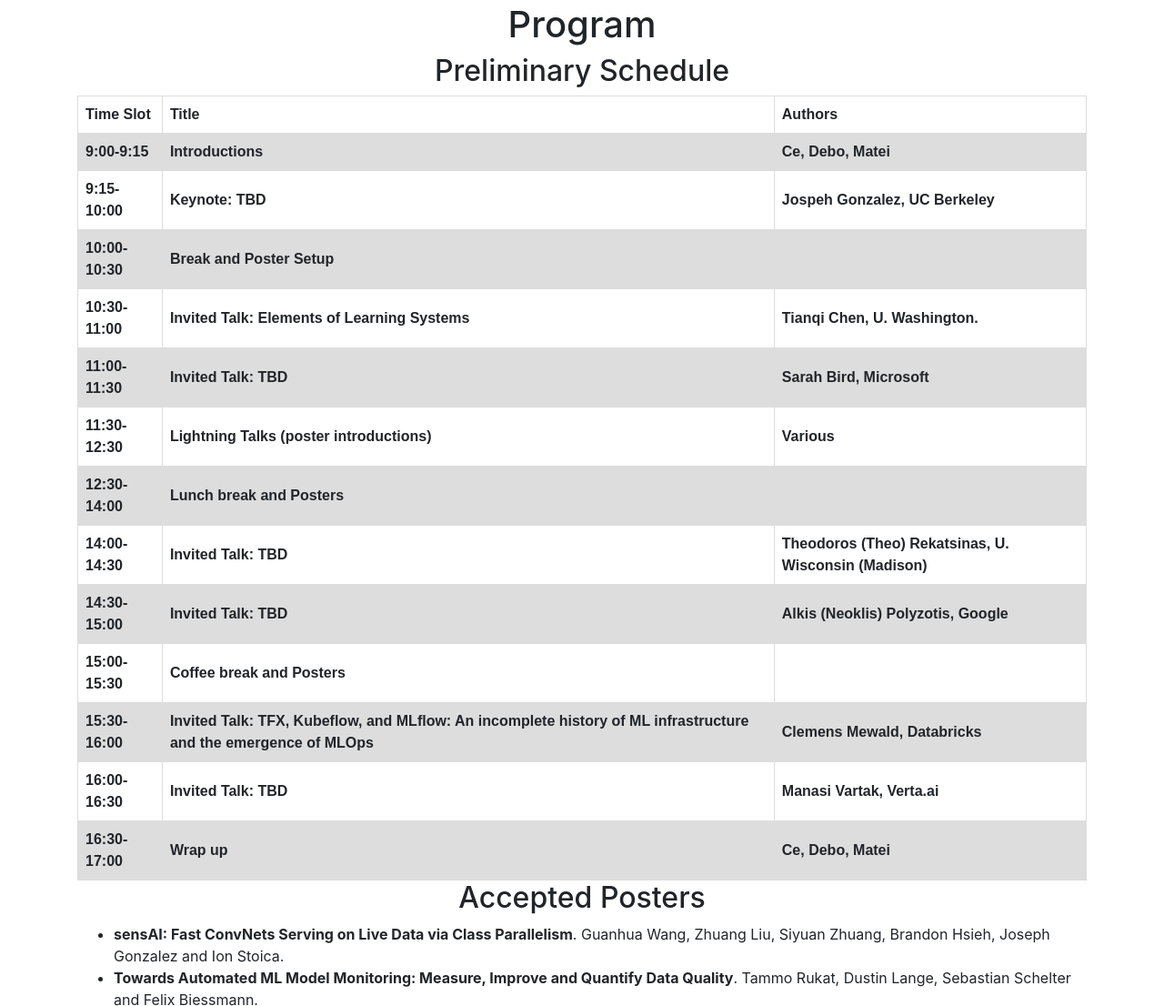
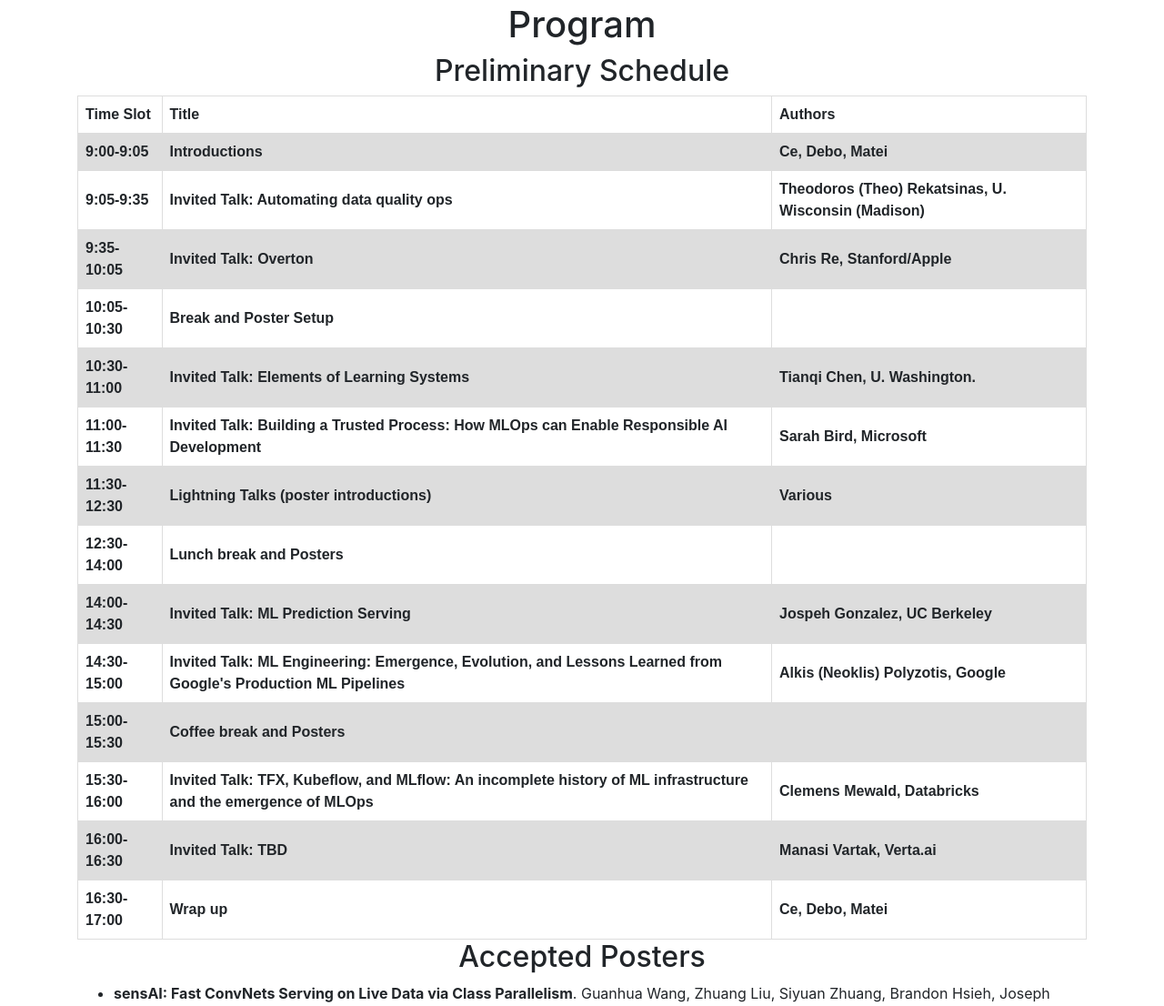
Before and after one commit to mlops-systems/mlops-systems.github.io, a plain HTML site: page index.html in a window 1280 px wide. Shown: the part 1791-2897 px from the top of the page at 91% size. Drawn offline with nearby package versions, Linux system fonts and the light colour scheme.

Commit message:
Update schedule (hopefully final)

```diff
--- a/index.html
+++ b/index.html
@@ -143,20 +143,20 @@
             <table style="width:100%">
               <tr>
                 <th>Time Slot</th> <th>Title</th> <th>Authors</th> </tr>
-                <th>9:00-9:15</th> <th>Introductions</th> <th>Ce, Debo, Matei</th> </tr>
-                <th>9:15-10:00</th> <th>Keynote: TBD</th> <th>Jospeh Gonzalez, UC Berkeley</th> </tr>
-                <th>10:00-10:30</th> <th>Break and Poster Setup</th> <th></th> </tr>
+                <th>9:00-9:05</th> <th>Introductions</th> <th>Ce, Debo, Matei</th> </tr>
+                <th>9:05-9:35</th> <th>Invited Talk: Automating data quality ops</th> <th>Theodoros (Theo) Rekatsinas, U. Wisconsin (Madison)</th> </tr>
+                <th>9:35-10:05</th> <th>Invited Talk: Overton</th> <th>Chris Re, Stanford/Apple</th> </tr>
+                <th>10:05-10:30</th> <th>Break and Poster Setup</th> <th></th> </tr>
                 <th>10:30-11:00</th> <th>Invited Talk: Elements of Learning Systems</th> <th>Tianqi Chen, U. Washington.</th> </tr>
-                <th>11:00-11:30</th> <th>Invited Talk: TBD</th> <th>Sarah Bird, Microsoft</th> </tr>
+                <th>11:00-11:30</th> <th>Invited Talk: Building a Trusted Process: How MLOps can Enable Responsible AI Development</th> <th>Sarah Bird, Microsoft</th> </tr>
                 <th>11:30-12:30</th> <th>Lightning Talks (poster introductions)</th> <th>Various</th> </tr>
                 <th>12:30-14:00</th> <th>Lunch break and Posters</th> <th></th> </tr>
-                <th>14:00-14:30</th> <th>Invited Talk: TBD</th> <th>Theodoros (Theo) Rekatsinas, U. Wisconsin (Madison)</th> </tr>
-                <th>14:30-15:00</th> <th>Invited Talk: TBD</th> <th>Alkis (Neoklis) Polyzotis, Google</th> </tr>
+                <th>14:00-14:30</th> <th>Invited Talk: ML Prediction Serving</th> <th>Jospeh Gonzalez, UC Berkeley</th> </tr>
+                <th>14:30-15:00</th> <th>Invited Talk: ML Engineering: Emergence, Evolution, and Lessons Learned from Google's Production ML Pipelines</th> <th>Alkis (Neoklis) Polyzotis, Google</th> </tr>
                 <th>15:00-15:30</th> <th>Coffee break and Posters</th> <th></th> </tr>
                 <th>15:30-16:00</th> <th>Invited Talk: TFX, Kubeflow, and MLflow: An incomplete history of ML infrastructure and the emergence of MLOps</th> <th>Clemens Mewald, Databricks</th> </tr>
                 <th>16:00-16:30</th> <th>Invited Talk: TBD</th> <th>Manasi Vartak, Verta.ai</th> </tr>
                 <th>16:30-17:00</th> <th>Wrap up</th> <th>Ce, Debo, Matei</th> </tr>
-
             </table>
 
 
```
